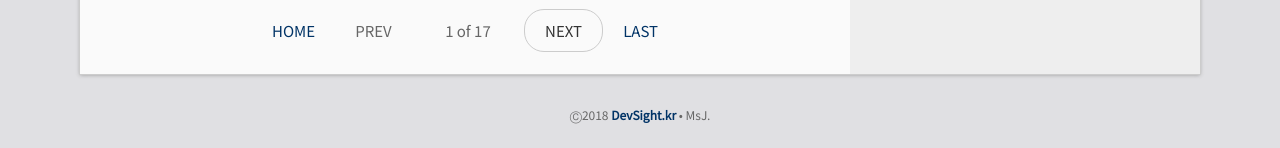
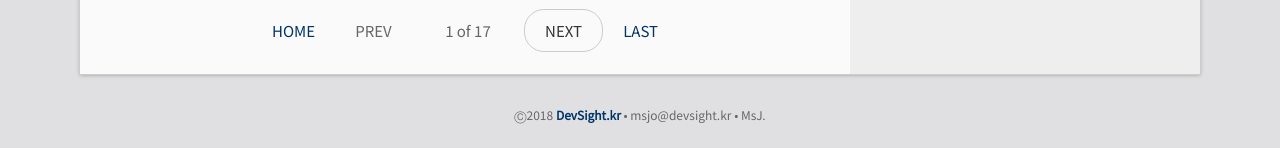
Before and after one commit to DebugJO/rustlang, a Jekyll site: the page built from index.html, in a window 1280 px wide and 900 px high, scrolled down 1926 px. Shown: the part 749-897 px from the top of the window. Built offline with Jekyll 4.4.1, drawn with Linux system fonts in a browser that asks for light colours; the list of posts is cut into pages by our own code.

Commit message:
Update footer.html

```diff
--- a/_includes/footer.html
+++ b/_includes/footer.html
@@ -1,7 +1,7 @@
 <footer class="footer">
 <div class="wrapper">
 <!-- &copy; {{ site.time | date: '%Y' }} {{ site.author }} -->
-  Ⓒ2018 <a href="https://github.com/debugjo" alt="github"><b>DevSight.kr</b></a> • MsJ.
+  Ⓒ2018 <a href="https://github.com/debugjo" alt="github"><b>DevSight.kr</b></a> • msjo@devsight.kr • MsJ.
 </div>
 </footer>
 
```
